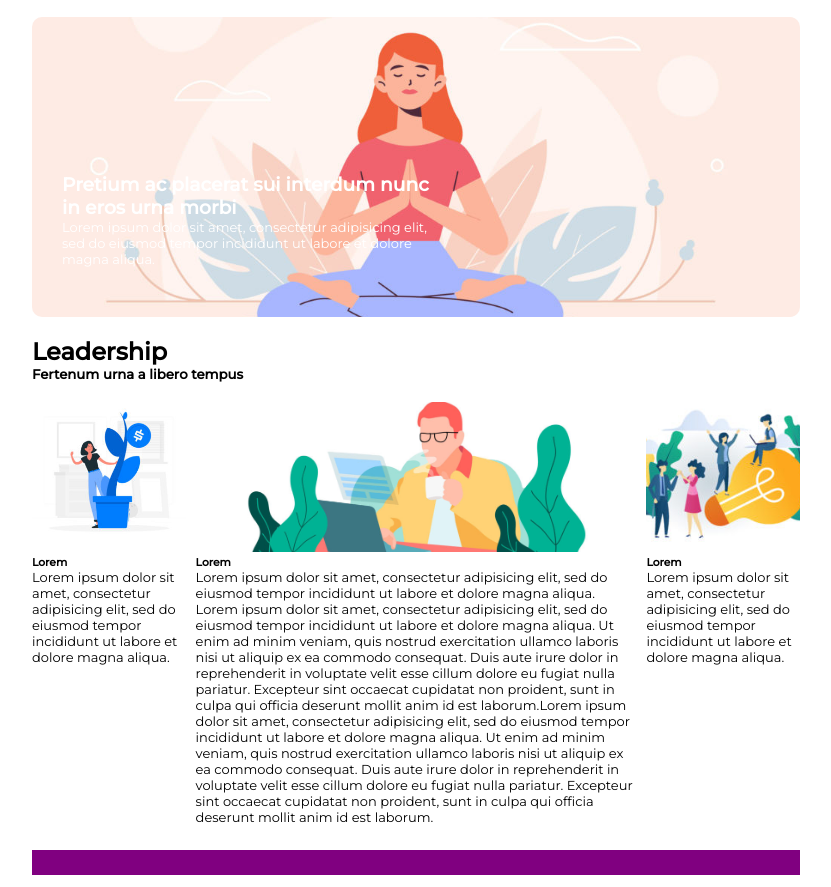
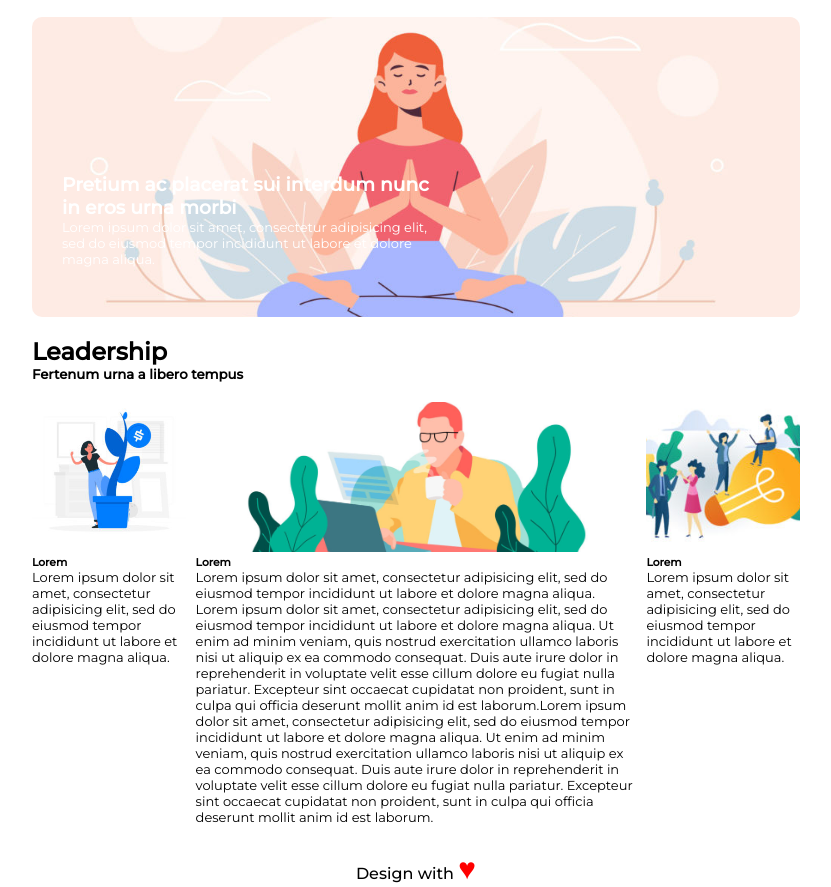
Before and after one commit to MatiaCasu/htmlcss-wp, a plain HTML site: page index.html in a window 1280 px wide. Shown: the part 88-975 px from the top of the page, without its empty margins (224-1055 px from the left). Drawn offline with Linux system fonts and the light colour scheme.

Commit message:
Footer finito
Aggiunto e stilizzato contenuto Footer

```diff
--- a/css/style.css
+++ b/css/style.css
@@ -107,7 +107,12 @@ header > img {
 /* FOOTER */
 .foot{
   height: 25px;
-  background-color: purple;
-  margin-top: 5px;
+  margin: 5px 0;
+  text-align: center;
+  font-weight: 500;
+}
+#heart{
+  color: red;
+  font-size: 30px;
 }
 /* /FOOTER */
--- a/index.html
+++ b/index.html
@@ -70,6 +70,7 @@
       <!-- FOOTER -->
       <footer>
         <div class="foot">
+          Design with <span id="heart">&hearts;</span>
         </div>
       </footer>
       <!-- /FOOTER -->
```
